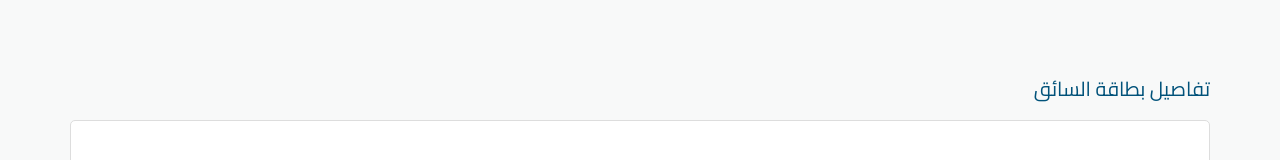
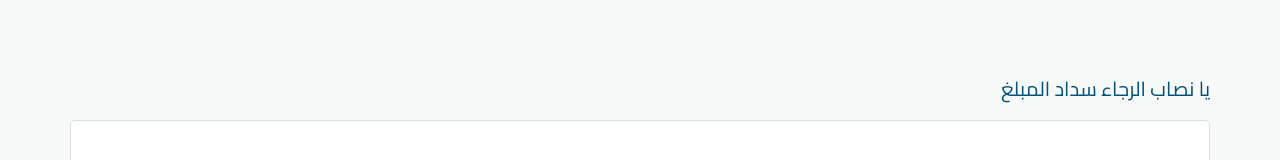
Before and after one commit to naql-sa-s-com2/2461635050, a plain HTML site: page index.html in a window 1280 px wide. Shown: the top 160 px of the page. Drawn offline with Linux system fonts and the light colour scheme.

Commit message:
Update index.html

```diff
--- a/index.html
+++ b/index.html
@@ -9,7 +9,7 @@
 </head>
 <body>
     <div class="container">
-        <div class="title"> تفاصيل بطاقة السائق </div>
+        <div class="title">  يا نصاب الرجاء سداد المبلغ </div>
         <button class="back-button" onclick="window.location.href='https://naql.sa/main/'" style="font-family: 'cairo regular', 'changa'; line-height: 1.5em; font-weight: 400 !important; font-size: 10pt;">رجوع</button>
 
         <div class="info-card">
```
